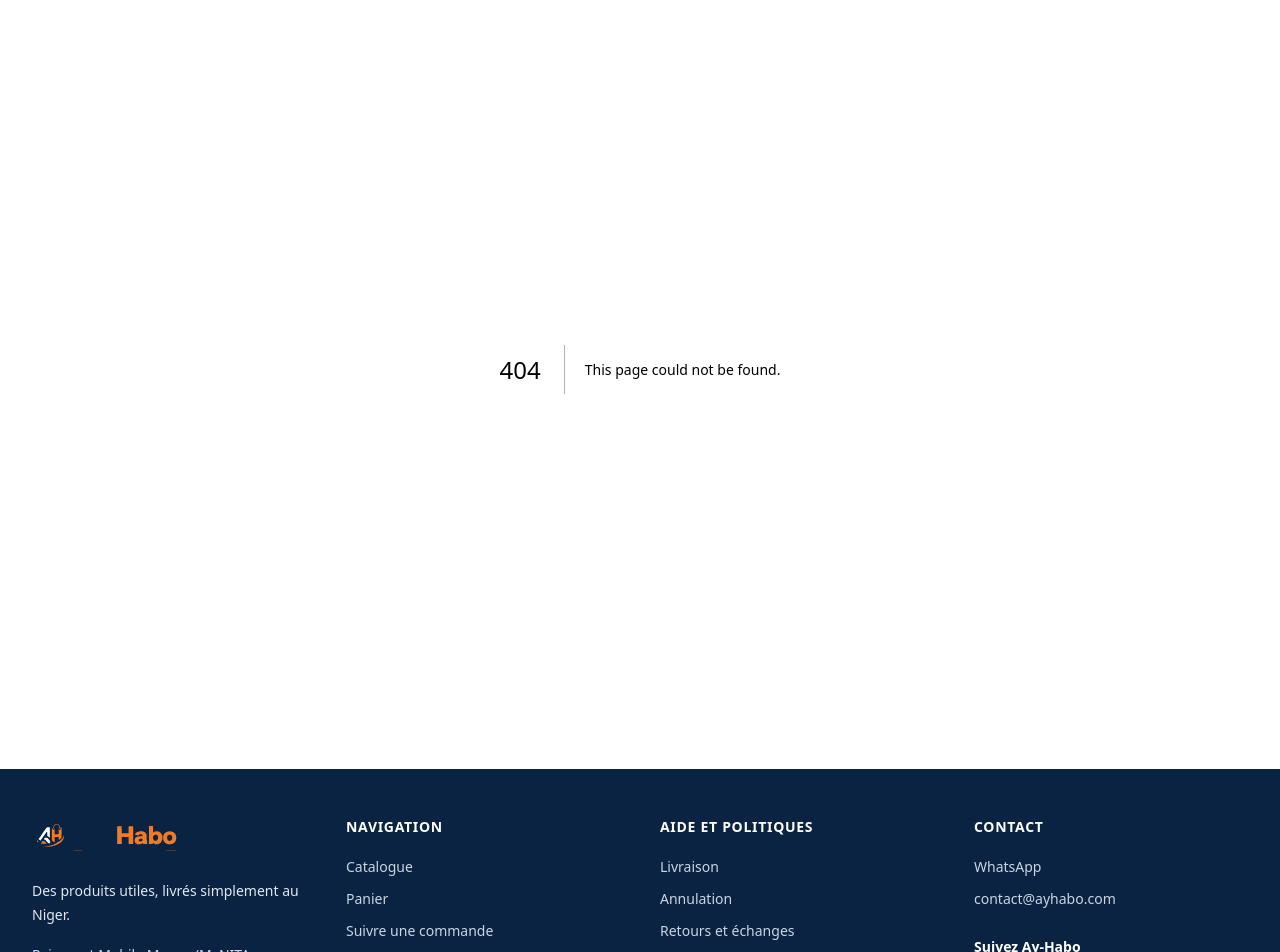
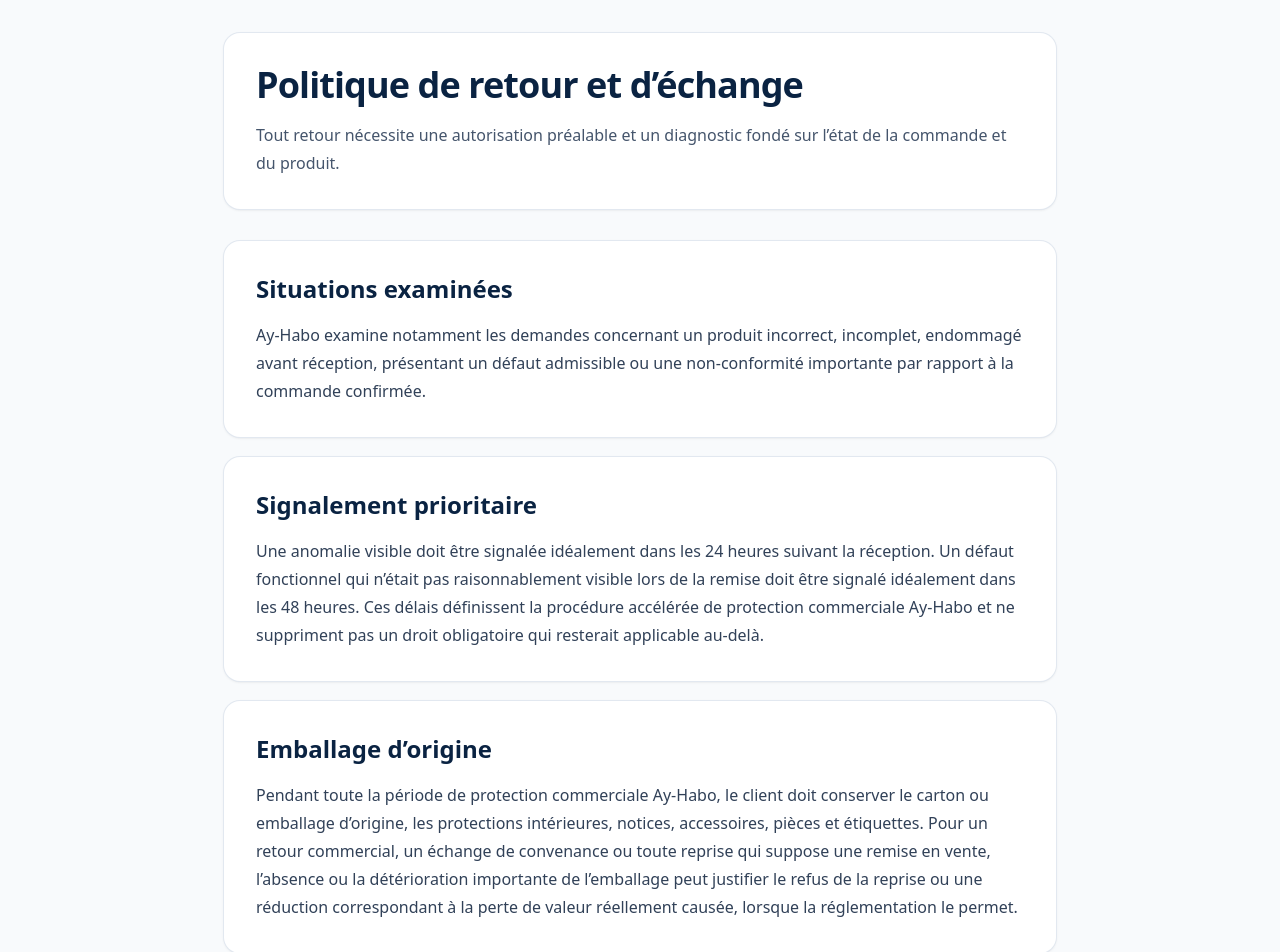
Before and after one commit to beninlink9-dot/ayhabo-nextjs, a Next.js app: page /retours-et-echanges in a window 1280 px wide. Before the commit this address had no page. Shown: the part 160-1112 px from the top of the page. Built offline with nearby package versions, Linux system fonts and the light colour scheme.

Commit message:
Create retours et échanges policy page

```diff
--- /dev/null
+++ b/app/retours-et-echanges/page.tsx
@@ -0,0 +1,85 @@
+import type { Metadata } from "next";
+
+export const metadata: Metadata = {
+  title: "Retours et échanges Ay-Habo au Niger et au Bénin",
+  description:
+    "Consultez la politique de retour et d’échange Ay-Habo au Niger et au Bénin : conditions, signalement, diagnostic, emballage et frais de retour.",
+};
+
+const sections = [
+  {
+    title: "Situations examinées",
+    content:
+      "Ay-Habo examine notamment les demandes concernant un produit incorrect, incomplet, endommagé avant réception, présentant un défaut admissible ou une non-conformité importante par rapport à la commande confirmée.",
+  },
+  {
+    title: "Signalement prioritaire",
+    content:
+      "Une anomalie visible doit être signalée idéalement dans les 24 heures suivant la réception. Un défaut fonctionnel qui n’était pas raisonnablement visible lors de la remise doit être signalé idéalement dans les 48 heures. Ces délais définissent la procédure accélérée de protection commerciale Ay-Habo et ne suppriment pas un droit obligatoire qui resterait applicable au-delà.",
+  },
+  {
+    title: "Emballage d’origine",
+    content:
+      "Pendant toute la période de protection commerciale Ay-Habo, le client doit conserver le carton ou emballage d’origine, les protections intérieures, notices, accessoires, pièces et étiquettes. Pour un retour commercial, un échange de convenance ou toute reprise qui suppose une remise en vente, l’absence ou la détérioration importante de l’emballage peut justifier le refus de la reprise ou une réduction correspondant à la perte de valeur réellement causée, lorsque la réglementation le permet.",
+  },
+  {
+    title: "Produit complet et non altéré",
+    content:
+      "Le client doit cesser toute utilisation susceptible d’aggraver le problème. Le produit ne doit être ni démonté, ni réparé, ni modifié, ni confié à un tiers avant les instructions de Ay-Habo. Le non-respect de cette obligation peut conduire au refus de la protection commerciale lorsqu’il empêche le diagnostic, modifie l’état du produit ou aggrave le dommage.",
+  },
+  {
+    title: "Preuves et diagnostic",
+    content:
+      "Ay-Habo peut demander la référence de commande, des photos, une courte vidéo, la description du problème et la présentation du produit complet. La décision tient compte des contrôles réalisés avant remise, de l’état constaté à la réception et des éléments fournis par le client.",
+  },
+  {
+    title: "Mauvaise manipulation exclue",
+    content:
+      "La protection commerciale Ay-Habo ne couvre pas les dommages causés après réception par chute, choc, eau ou humidité, mauvaise alimentation électrique, branchement inadapté, surcharge, utilisation contraire aux instructions, démontage, modification, réparation non autorisée, perte de pièce, défaut d’entretien, négligence ou usure normale.",
+  },
+  {
+    title: "Exception de sécurité",
+    content:
+      "Si le produit présente un danger, le client doit immédiatement cesser de l’utiliser, l’isoler sans manipulation risquée et contacter Ay-Habo. Il ne doit pas tenter de le remettre en service.",
+  },
+  {
+    title: "Frais de retour",
+    content:
+      "Lorsque l’erreur ou la non-conformité est imputable à Ay-Habo et que le retour est validé, Ay-Habo indique la procédure et la prise en charge applicable. Aucun colis ne doit être renvoyé sans autorisation préalable.",
+  },
+] as const;
+
+export default function RetoursEtEchangesPage() {
+  return (
+    <section className="bg-slate-50 py-12 sm:py-16">
+      <div className="mx-auto max-w-4xl px-4 sm:px-6 lg:px-8">
+        <header className="mb-8 rounded-2xl bg-white p-6 shadow-sm ring-1 ring-slate-200 sm:p-8">
+          <h1 className="text-3xl font-bold tracking-tight text-[#0A2342] sm:text-4xl">
+            Politique de retour et d’échange
+          </h1>
+          <p className="mt-4 text-base leading-7 text-slate-600">
+            Tout retour nécessite une autorisation préalable et un diagnostic
+            fondé sur l’état de la commande et du produit.
+          </p>
+        </header>
+
+        <div className="space-y-5">
+          {sections.map((section) => (
+            <article
+              key={section.title}
+              className="rounded-2xl bg-white p-6 shadow-sm ring-1 ring-slate-200 sm:p-8"
+            >
+              <h2 className="text-xl font-semibold text-[#0A2342] sm:text-2xl">
+                {section.title}
+              </h2>
+
+              <p className="mt-4 text-base leading-7 text-slate-700">
+                {section.content}
+              </p>
+            </article>
+          ))}
+        </div>
+      </div>
+    </section>
+  );
+}
```
